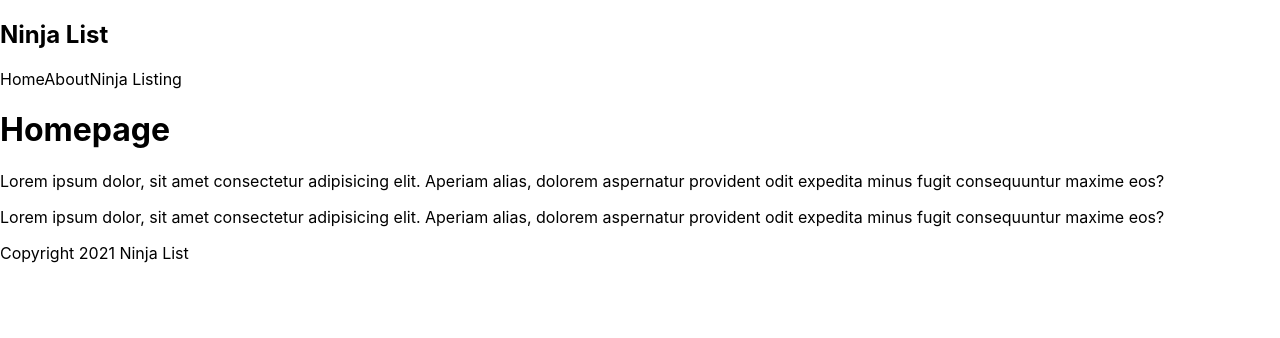
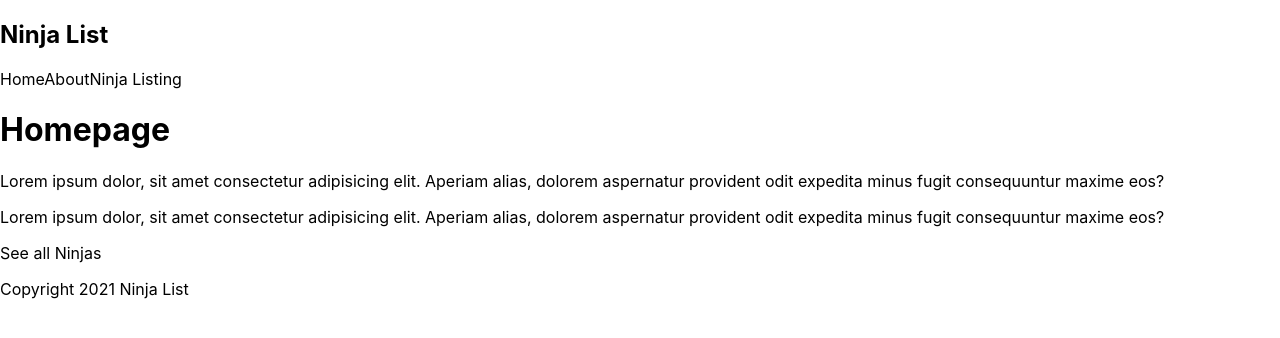
Before and after one commit to mariolazzari/nextjs-ninja, a Next.js app in the folder ninjalist/: page / in a window 1280 px wide. Shown: the top 338 px of the page. Built offline with nearby package versions, Linux system fonts and the light colour scheme.

Commit message:
Done lesson 5

```diff
--- /dev/null
+++ b/ninjalist/comps/Layout.js
@@ -0,0 +1,14 @@
+import Navbar from "./Navbar";
+import Footer from "./Footer";
+
+const Layout = ({ children }) => {
+  return (
+    <div className="content">
+      <Navbar />
+      {children}
+      <Footer />
+    </div>
+  );
+};
+
+export default Layout;
--- a/ninjalist/comps/Navbar.js
+++ b/ninjalist/comps/Navbar.js
@@ -1,3 +1,5 @@
+import Link from "next/link";
+
 const Navbar = () => {
   return (
     <div>
@@ -6,9 +8,15 @@ const Navbar = () => {
           <h1>Ninja List</h1>
         </div>
 
-        <a>Home</a>
-        <a>About</a>
-        <a>Ninja Listing</a>
+        <Link href="/">
+          <a>Home</a>
+        </Link>
+        <Link href="/about">
+          <a>About</a>
+        </Link>
+        <Link href="/ninjas">
+          <a>Ninja Listing</a>
+        </Link>
       </nav>
     </div>
   );
--- a/ninjalist/pages/_app.js
+++ b/ninjalist/pages/_app.js
@@ -1,7 +1,12 @@
-import '../styles/globals.css'
+import Layout from "../comps/Layout";
+import "../styles/globals.css";
 
 function MyApp({ Component, pageProps }) {
-  return <Component {...pageProps} />
+  return (
+    <Layout>
+      <Component {...pageProps} />
+    </Layout>
+  );
 }
 
-export default MyApp
+export default MyApp;
--- a/ninjalist/pages/index.js
+++ b/ninjalist/pages/index.js
@@ -1,13 +1,8 @@
-import Head from "next/head";
-import styles from "../styles/Home.module.css";
-import Navbar from "../comps/Navbar";
-import Footer from "../comps/Footer";
+import Link from "next/link";
 
 export default function Home() {
   return (
     <div>
-      <Navbar />
-
       <h1>Homepage</h1>
       <p>
         Lorem ipsum dolor, sit amet consectetur adipisicing elit. Aperiam alias,
@@ -19,7 +14,10 @@ export default function Home() {
         dolorem aspernatur provident odit expedita minus fugit consequuntur
         maxime eos?
       </p>
-      <Footer />
+
+      <Link href="/ninjas">
+        <a>See all Ninjas</a>
+      </Link>
     </div>
   );
 }
```
Also changed, not shown: 1 other file (tests, documents, lock files or other folders).
